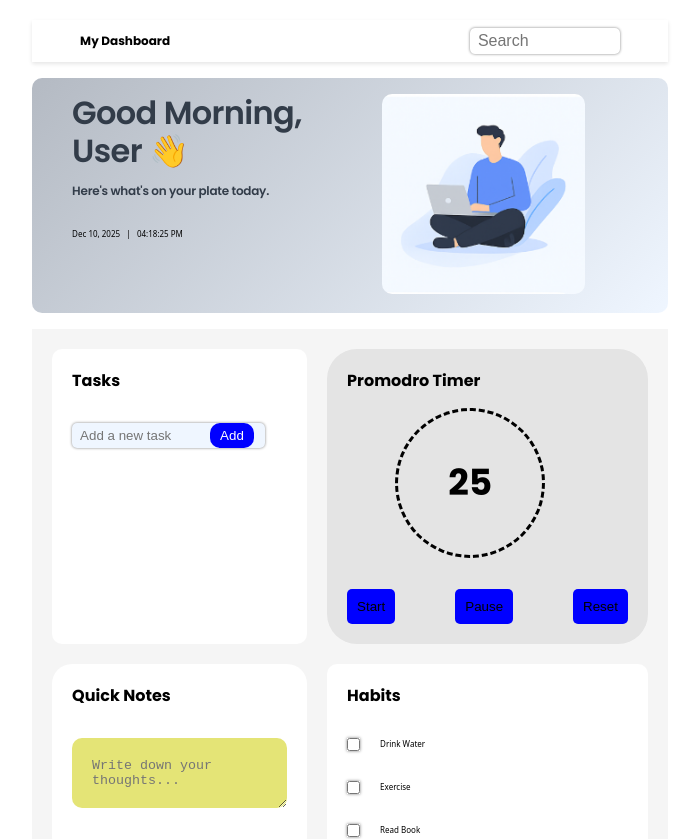
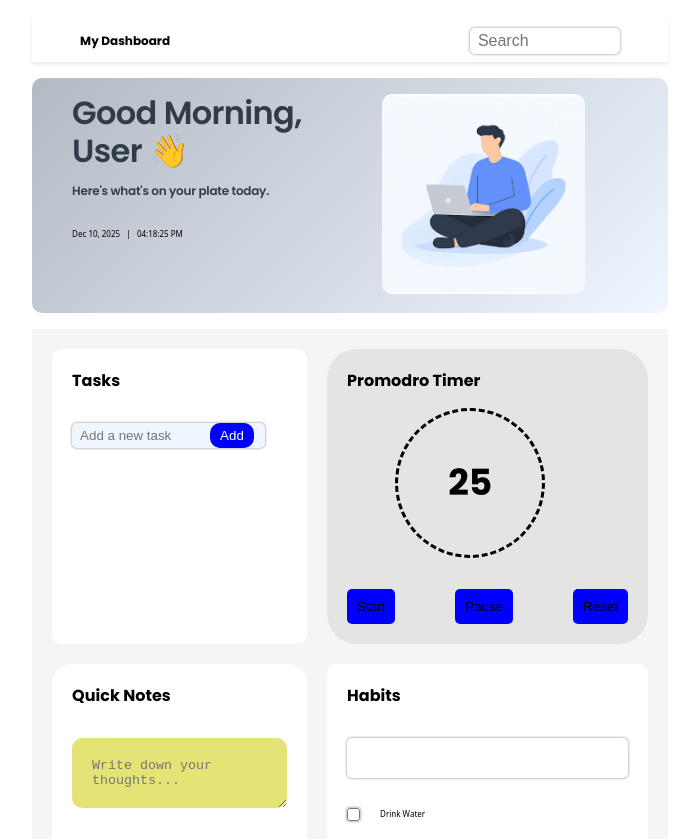
Before and after one commit to Manan-Devs/Web-development, a React (Vite) app in the folder Frontend/React/Projects/Personal Dashboard/: page / in a window 1280 px wide. Shown: the top 839 px of the page, without its empty margins (290-989 px from the left). Built offline with nearby package versions, Linux system fonts and the light colour scheme.

Commit message:
Updated Code

```diff
--- a/Frontend/React/Projects/Personal Dashboard/src/components/HabitsTracker.jsx
+++ b/Frontend/React/Projects/Personal Dashboard/src/components/HabitsTracker.jsx
@@ -20,7 +20,7 @@ function HabitsTracker() {
   return (
     <div className="Habits_Container">
       <h1>Habits</h1>
-
+      <input className="Add_Habit" type="text" />
       {habits.map((habit) => (
         <div key={habit.id} className="Habit_Item">
           <input
--- a/Frontend/React/Projects/Personal Dashboard/src/index.css
+++ b/Frontend/React/Projects/Personal Dashboard/src/index.css
@@ -297,7 +297,10 @@ textarea {
 .Habit_Item {
     display:flex;
     gap:20px;
+}
 
+.Add_Habit {
+     background-color:white;
 }
 
 /* Calendar  */
```
